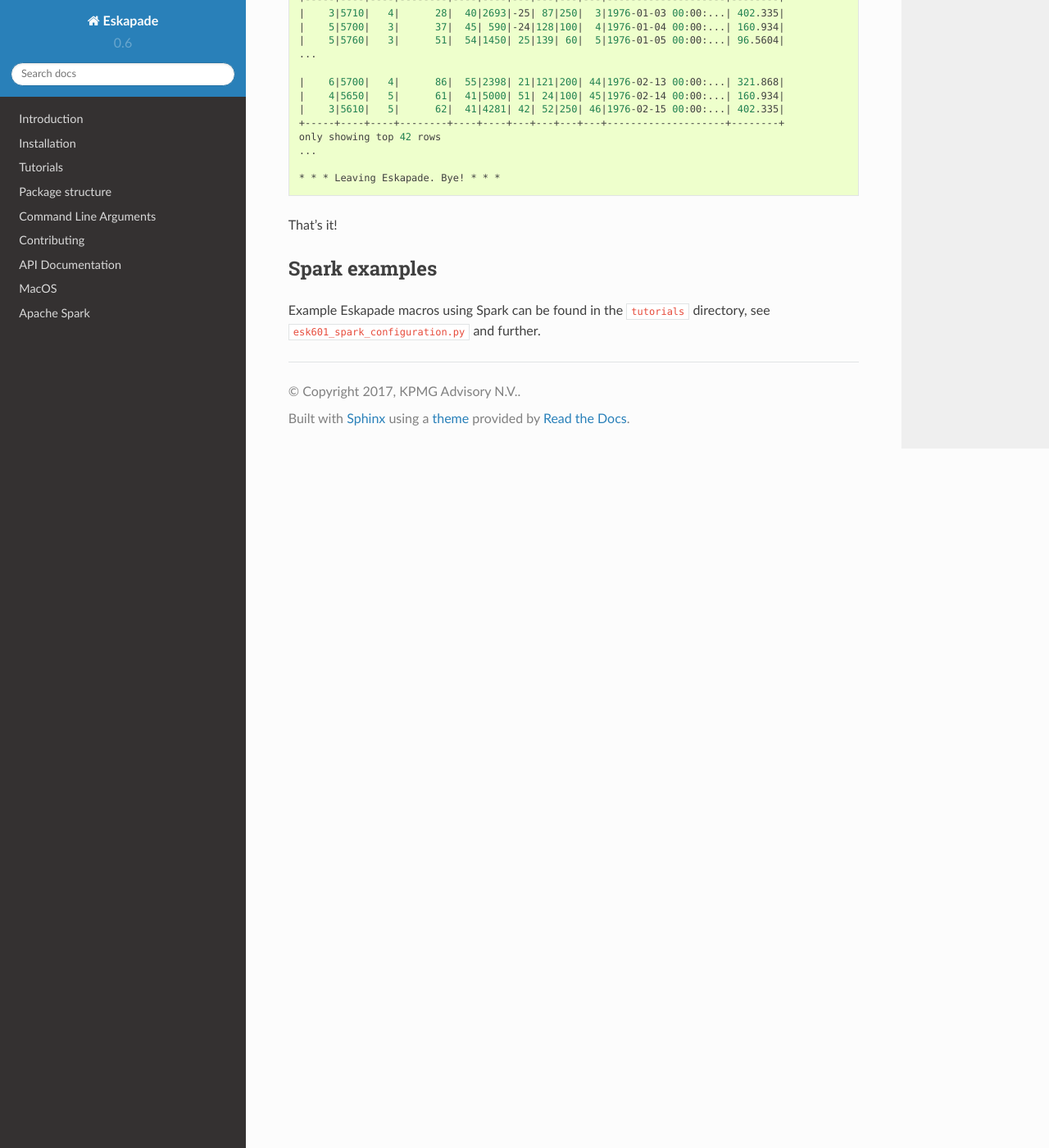
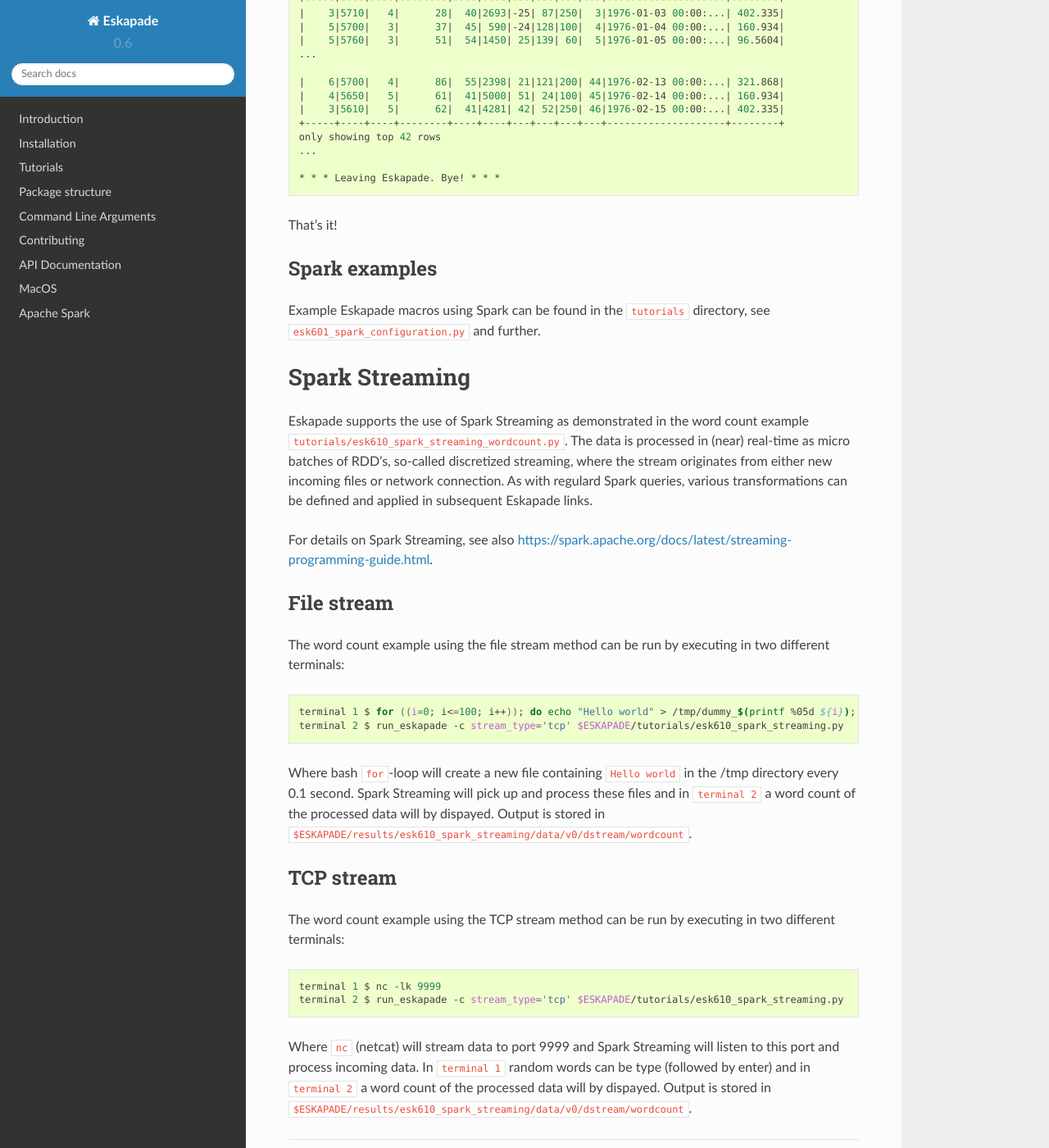
Before and after one commit to KaveIO/Eskapade, a Sphinx documentation site: the page built from docs/source/tutorial_spark.rst, in a window 1280 px wide and 1400 px high, scrolled down 3596 px. Shown: the whole window at 82% size. Built offline with Sphinx 7.4.7 and the Read the Docs theme 2.0.0, drawn with Linux system fonts in a browser that asks for light colours; pages that are not in the unit, such as notebooks, are missing from menus.

Commit message:
docs/source/spark.rst

```diff
--- a/docs/source/tutorial_spark.rst
+++ b/docs/source/tutorial_spark.rst
@@ -158,3 +158,36 @@ Spark examples
 ~~~~~~~~~~~~~~
 
 Example Eskapade macros using Spark can be found in the ``tutorials`` directory, see ``esk601_spark_configuration.py`` and further.
+
+
+Spark Streaming
+---------------
+
+Eskapade supports the use of Spark Streaming as demonstrated in the word count example ``tutorials/esk610_spark_streaming_wordcount.py``. The data is processed in (near) real-time as micro batches of RDD's, so-called discretized streaming, where the stream originates from either new incoming files or network connection. As with regulard Spark queries, various transformations can be defined and applied in subsequent Eskapade links.
+
+For details on Spark Streaming, see also https://spark.apache.org/docs/latest/streaming-programming-guide.html.
+
+File stream
+~~~~~~~~~~~
+
+The word count example using the file stream method can be run by executing in two different terminals:
+
+.. code-block:: bash
+
+  terminal 1 $ for ((i=0; i<=100; i++)); do echo "Hello world" > /tmp/dummy_$(printf %05d ${i}); sleep 0.1; done
+  terminal 2 $ run_eskapade -c stream_type='tcp' $ESKAPADE/tutorials/esk610_spark_streaming.py
+
+Where bash ``for``-loop will create a new file containing ``Hello world`` in the /tmp directory every 0.1 second. Spark Streaming will pick up and process these files and in ``terminal 2`` a word count of the processed data will by dispayed. Output is stored in ``$ESKAPADE/results/esk610_spark_streaming/data/v0/dstream/wordcount``.
+
+
+TCP stream
+~~~~~~~~~~
+
+The word count example using the TCP stream method can be run by executing in two different terminals:
+
+.. code-block:: bash
+
+  terminal 1 $ nc -lk 9999
+  terminal 2 $ run_eskapade -c stream_type='tcp' $ESKAPADE/tutorials/esk610_spark_streaming.py
+
+Where ``nc`` (netcat) will stream data to port 9999 and Spark Streaming will listen to this port and process incoming data. In ``terminal 1`` random words can be type (followed by enter) and in ``terminal 2`` a word count of the processed data will by dispayed. Output is stored in ``$ESKAPADE/results/esk610_spark_streaming/data/v0/dstream/wordcount``.
```
